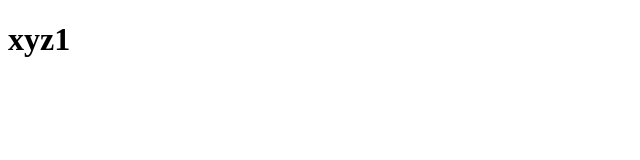
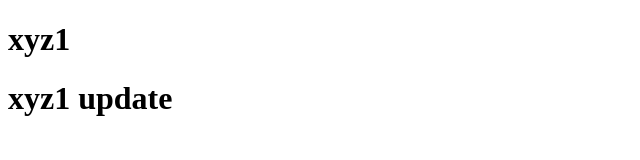
Before and after one commit to muneeshnirmal/xyz1, a plain HTML site: page index.html in a window 1280 px wide. Shown: the whole page, without its empty margins (0-640 px from the left). Drawn offline with Linux system fonts and the light colour scheme.

Commit message:
update H1

```diff
--- a/index.html
+++ b/index.html
@@ -7,5 +7,6 @@
 </head>
 <body>
     <h1>xyz1</h1>
+    <h1>xyz1 update</h1>
 </body>
 </html>
```
